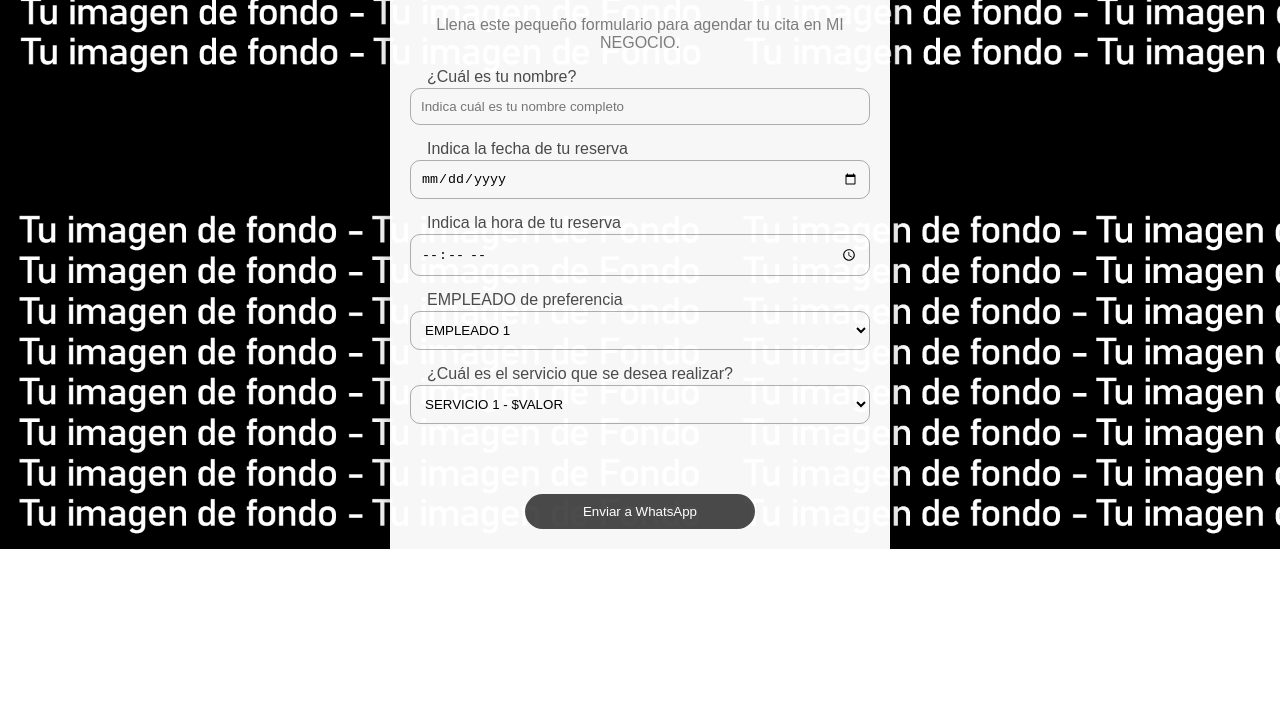
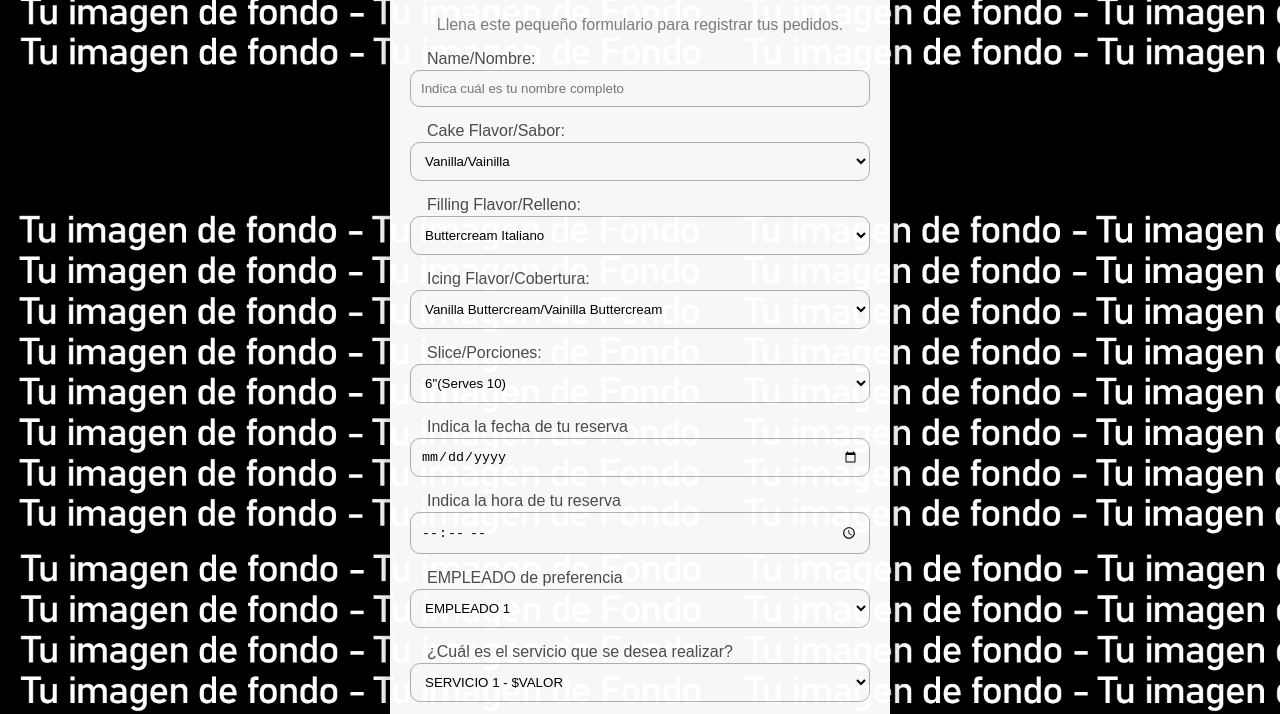
Before and after one commit to ArkCakes/ArkCakes.github.io, a plain HTML site: page index.html in a window 1280 px wide. Shown: the part 265-979 px from the top of the page. Before the commit the page ends 814 px from the top, so only its background shows below. Drawn offline with Linux system fonts and the light colour scheme.

Commit message:
Update index.html

```diff
--- a/index.html
+++ b/index.html
@@ -14,19 +14,61 @@
     <form action="" class="formulario">
       <img src="logo.jpg" class="imgLogo" />
 
-      <h1 class="formulario__titulo">MI NEGOCIO</h1>
-      <h3 class="formulario__subtitulo">Reservas</h3>
+      <h1 class="formulario__titulo">Ark Cakes</h1>
+      <h3 class="formulario__subtitulo">Order/Pedidos</h3>
       <p class="formulario__parrafo">
-        Llena este pequeño formulario para agendar tu cita en MI NEGOCIO.
+        Llena este pequeño formulario para registrar tus pedidos.
       </p>
 
-      <label for="cliente" class="formulario__label">¿Cuál es tu nombre?</label>
+      <label for="cliente" class="formulario__label">Name/Nombre:</label>
       <input
         id="cliente"
         type="text"
         class="formulario__input"
         placeholder="Indica cuál es tu nombre completo"
       />
+<label for="sabortorta" class="formulario__label">Cake Flavor/Sabor:</label>
+      <select id="sabortorta" name="sabores__torta" class="formulario__input">
+        <option>Vanilla/Vainilla</option>
+        <option>Chocolate</option>
+        <option>Marble/Marmoleado</option>
+        <option>Almond/Almendra</option>
+        <option>Red Velvet</option>
+        <Option>Pumkin</Option>
+        <Option>Carrot/Zanahoria</Option>
+        <option>Rum/Ron</option>
+      </select>
+
+      <label for="relleno" class="formulario__label">Filling Flavor/Relleno:</label>
+      <select id="relleno" name="rellenos__torta" class="formulario__input">
+        <option>Buttercream Italiano</option>
+        <option>Ganache Chocolate</option>
+        <option>Arequipe/Dulce de Leche</option>
+        <option>Pinneaple/Pina</option>
+        <option>Coconut/Coco</option>
+        <option>Strawberry/Fresa</option>
+        <option>Nutella/Nutela</option>
+        <option>Oreo Buttercream/Crema Oreo</option>
+      </select>
+
+      <label for="cobertura" class="formulario__label">Icing Flavor/Cobertura:</label>
+      <select id="cobertura" name="cobertura__torta" class="formulario__input">
+        <option>Vanilla Buttercream/Vainilla Buttercream</option>
+        <option>Italian Buttercream/Buttercream Italiano </option>
+        <option>Chocolate Buttercream</option>
+        <option>Chocolate Ganache/ Ganache de Chocolate</option>
+      </select>
+
+      <label for="porciones" class="formulario__label">Slice/Porciones:</label>
+      <select id="porciones" name="porciones_Slice" class="formulario__input">
+        <option>6"(Serves 10)</option>
+        <option>7"(Serves 15)</option>
+        <option>8"(Serves 20)</option>
+        <option>9"(Serves 24)</option>
+        <option>10"(Serves 30)</option>
+        <option>12"(Serves 40)</option>
+        <option>Other</option>
+      </select>
 
       <label for="fecha" class="formulario__label"
         >Indica la fecha de tu reserva</label
```
